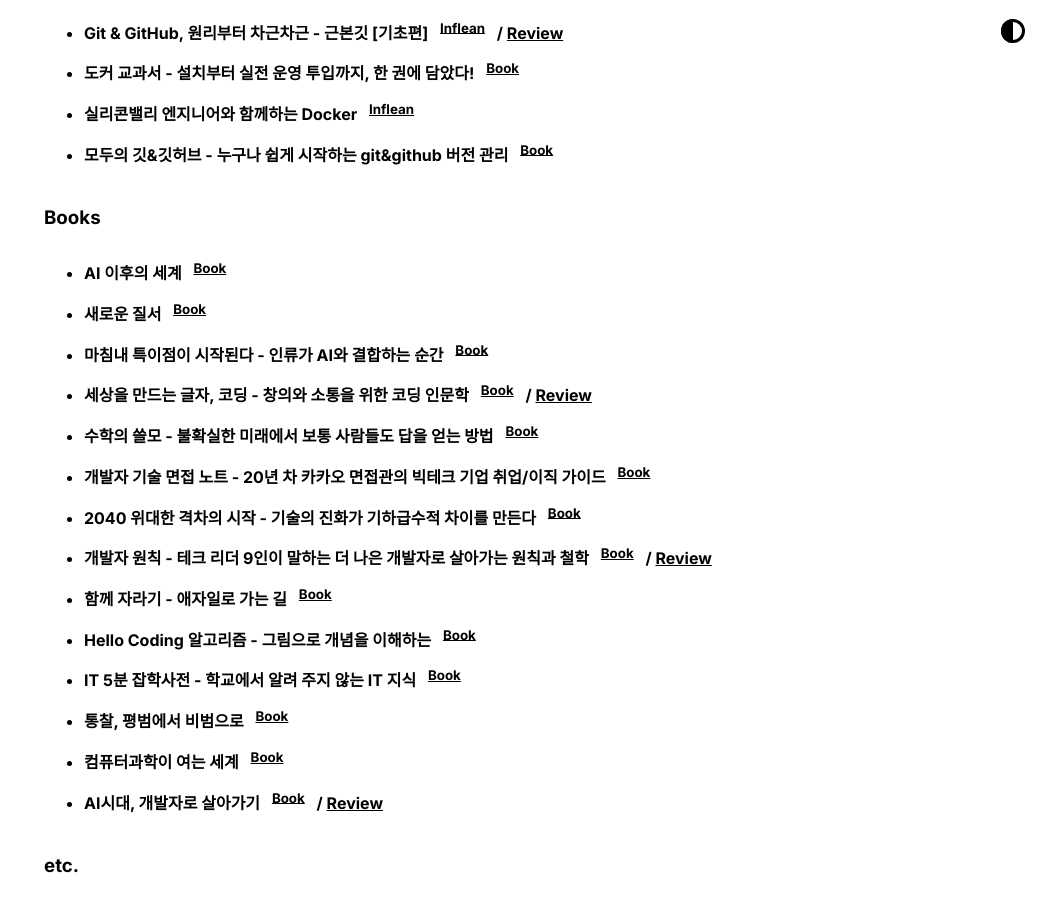
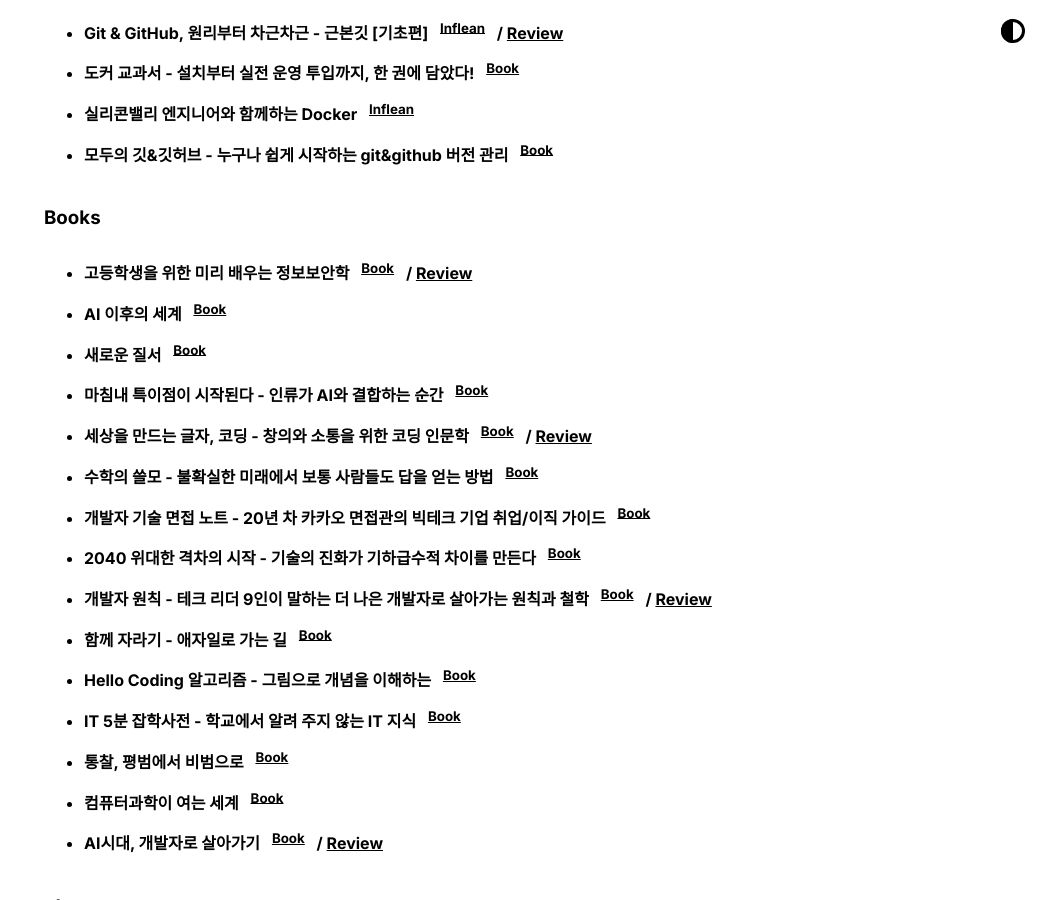
Before and after one commit to BangJeongBin/BangJeongBin.github.io, a Jekyll site: the page built from index.md, in a window 1280 px wide and 900 px high, scrolled down 4275 px. Shown: the whole window, without its empty margins (236-1280 px from the left). Built offline with Jekyll 4.4.1, drawn with Linux system fonts in a browser that asks for light colours.

Commit message:
Update activities_list.html

```diff
--- a/_includes/activities_list.html
+++ b/_includes/activities_list.html
@@ -44,6 +44,7 @@
             &ensp;/ <a href="https://bangjeongbin.github.io/TIL-Blog/posts/note-taking-inflearn-network-core-theory-of-memorabilization">Review</a>
         </strong>
     </li>
+
     <li>
         <strong>
             리눅스 기초 강의&ensp;
@@ -51,6 +52,7 @@
             &ensp;/ <a href="https://bangjeongbin.github.io/TIL-Blog/posts/note-taking-online-academy-linux-basic-lectures">Review</a>
         </strong>
     </li>
+
     <li>
         <strong>
             개발자를 위한 쉬운 리눅스&ensp;
@@ -238,6 +240,14 @@
 <ul>
     <li>
         <strong>
+            고등학생을 위한 미리 배우는 정보보안학&ensp;
+            <sup><a href="https://product.kyobobook.co.kr/detail/E000009779485">Book</a></sup>
+            &ensp;/ <a href="https://bangjeongbin.github.io/TIL-Blog/posts/review-book-pre-learning-information-security-for-students">Review</a>
+        </strong>
+    </li>
+
+    <li>
+        <strong>
             AI 이후의 세계&ensp;
             <sup><a href="https://product.kyobobook.co.kr/detail/S000201553092">Book</a></sup>
         </strong>
```
